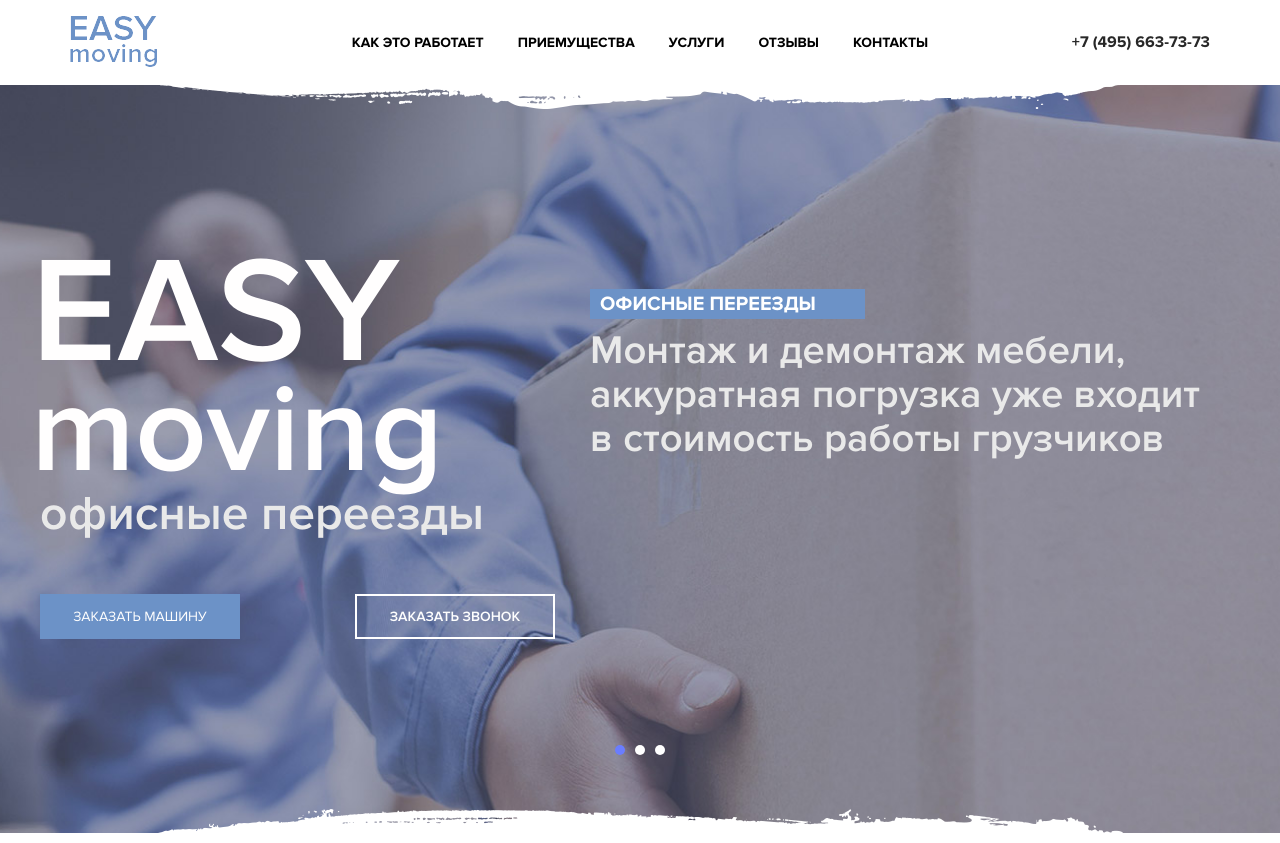
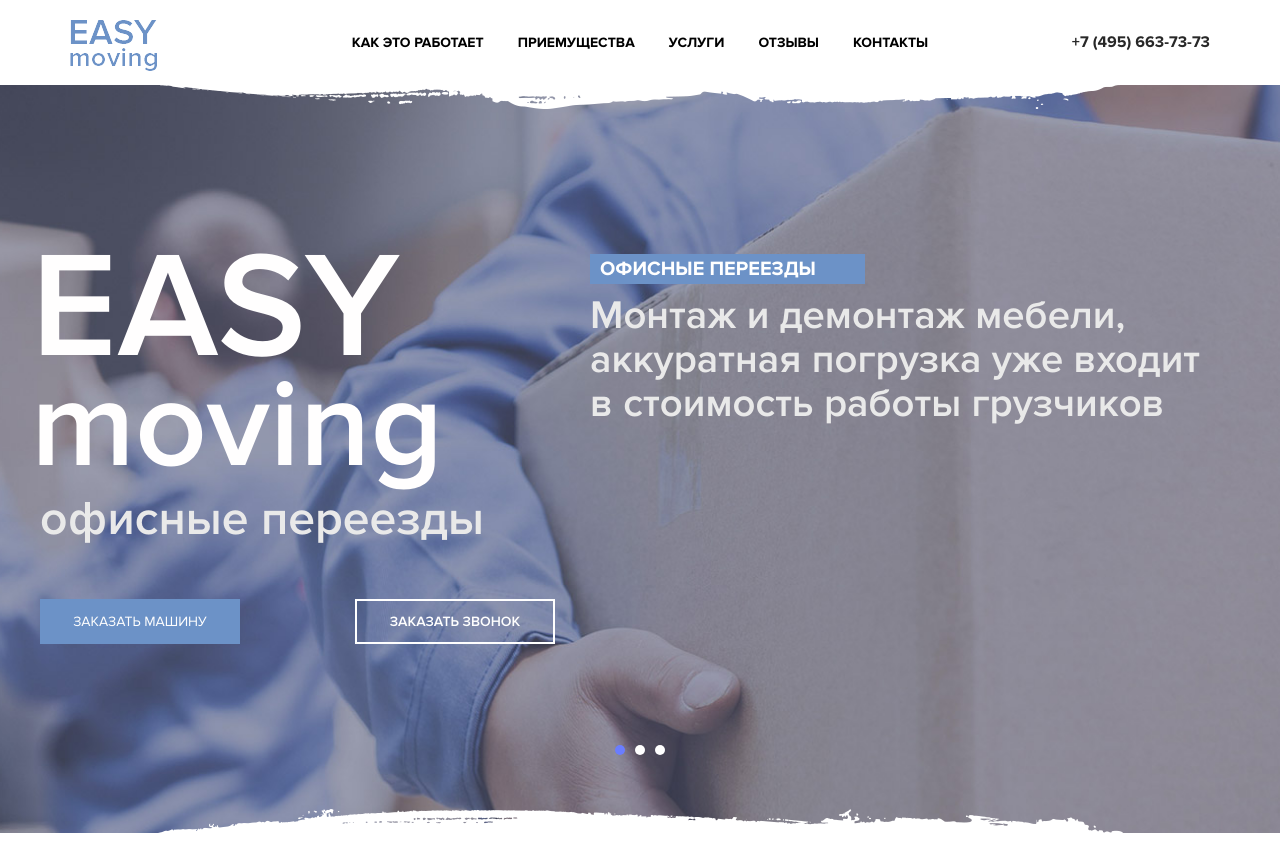
Before and after one commit to sheep-fish-vert/DenisUber, a PHP site: page / in a window 1280 px wide. Shown: the top 843 px of the page. Run offline with PHP 8.4, Linux system fonts and the light colour scheme; some libraries are stand-ins or nearby versions.

Commit message:
small fixes

```diff
--- a/css/dev1.css
+++ b/css/dev1.css
@@ -32,7 +32,6 @@
     }
     .fixed .container .fex_box_wrapper:after{content:'';display: block;width: 100%;height: 0;clear: both;}
     .fixed .logo_container{
-        height: 65px;
         flex-direction: row;
         justify-content: center;
         align-items: center;
@@ -41,7 +40,7 @@
         flex-wrap: wrap;
         position: absolute;
         left:30px;
-        top:calc(50% - 32px);
+        top:calc(50% - 22.5px);
     }
     .fixed .logo_container .logo{
 
@@ -216,6 +215,7 @@
         font-weight: 600;
         text-align: left;
         margin-left: -9px;
+        margin-bottom: 10px;
     }
     .dv1 .slider .left_desc .title h1 span{
         font-size: 125px;
@@ -276,7 +276,7 @@
     .dv1 .slider .right_desc{
         max-width: 615px;
         width: 100%;
-        padding: 30px 0 0 0;
+        padding: 0px 0 0 0;
     }
     .dv1 .slider .right_desc .title{
         width: 275px;
@@ -1086,6 +1086,12 @@
 }
 @media screen and (max-width: 1170px){
 
+    /* dv1 */
+
+        .dv1 .slider .right_desc{padding: 30px 0 0 0;}
+
+    /* /dv1 */
+
     /* dv3 */
 
         .dv3 .items_wrapper .items_container{background-image: none;}
--- a/index.php
+++ b/index.php
@@ -22,7 +22,7 @@
                 googleText = 'Санкт-Петербург, 7-я линия В.О., д.76, офис 511';
         </script>
 
-        <title>Отель</title>
+        <title>Офисные перееезды в Санкт-Петербурге (СПб)</title>
     </head>
 
 <body>
@@ -171,7 +171,7 @@
                                         </div>
                                         <div class="desc">
                                             <p>
-                                                Аккуратные и квалифициолванные<br> грузчики - новое слово в перевозках!
+                                                Аккуратные и квалифицированные<br> грузчики - новое слово в перевозках!
                                             </p>
                                         </div>
                                     </div>
@@ -1055,7 +1055,7 @@
                </div>
                <div class="right-spice">
                     <div class="converting">
-                        <div class="title-form"> ÜBER </div>
+                        <div class="title-form">EASY moving</div>
                         <div class="form-we-need">
                             <form action="mail/mailer.php" name="pop" class="pop-form">
                                 <div class="contact-form-row cfix">
```
